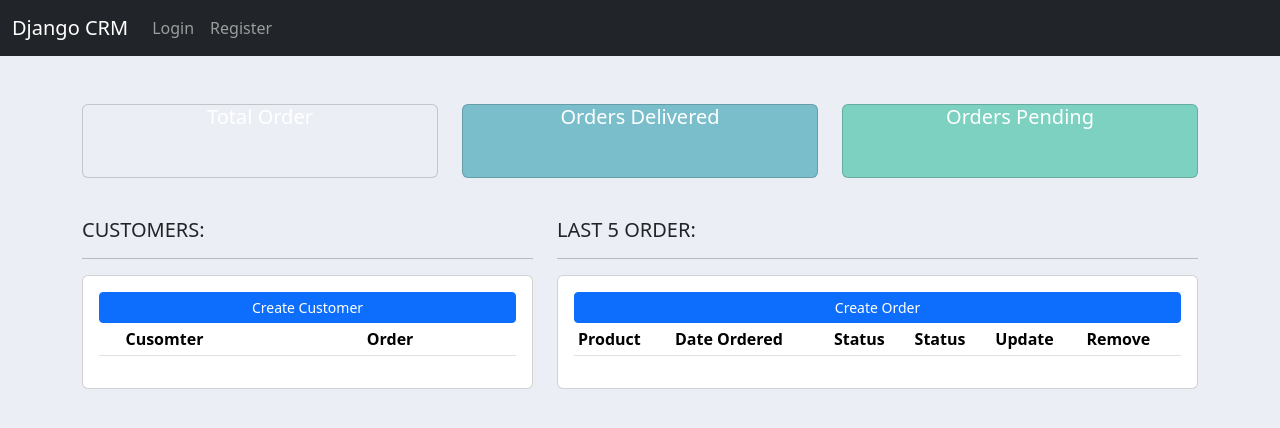
After one commit to rrvillareal23/Django-CRM, a Django app: page /installer_dashboard/ in a window 1280 px wide. The commit adds this page. Shown: the top 428 px of the page. Run offline with Django 4.2, Linux system fonts and the light colour scheme; lists and menus that the app fills with data are empty.

Commit message:
Created a customer and installer tab with different views

```diff
--- a/website/templates/base.html
+++ b/website/templates/base.html
@@ -5,6 +5,28 @@
     <meta name="viewport" content="width=device-width, initial-scale=1">
     <title>Django CRM</title>
     <link href="https://cdn.jsdelivr.net/npm/bootstrap@5.3.2/dist/css/bootstrap.min.css" rel="stylesheet" integrity="sha384-T3c6CoIi6uLrA9TneNEoa7RxnatzjcDSCmG1MXxSR1GAsXEV/Dwwykc2MPK8M2HN" crossorigin="anonymous">
+    <style>
+      #logo{
+
+      }
+
+      body{
+        background-color: #ebeff5
+      }
+      #total-orders {
+        background-color: #ebeff5;
+      }
+
+      #orders-delivered {
+        background-color: #7abecc;
+      }
+
+      #orders-pending {
+        background-color: #7CD1C0
+      }
+    </style>
+
+
   </head>
   <body>
 
--- a/website/templates/home.html
+++ b/website/templates/home.html
@@ -20,6 +20,7 @@
           <th scope="col">Zipcode</th>
           <th scope="col">Create At</th>
           <th scope="col">Installer</th>
+          <th scope="col">Tier</th>
           <th scope="col">Status</th>
 
           <th scope="col">ID</th>
@@ -38,6 +39,7 @@
             <td>{{ record.zipcode }}</td>
             <td>{{ record.created_at }}</td>
             <td>{{ record.installer_name }}</td>
+            <td>{{ record.project_tier }}</td>
             <td>{{ record.project_status }}</td>
 
             <td><a href="{% url 'record' record.id %}">{{ record.id }}</a></td>
--- /dev/null
+++ b/website/templates/installer_dashboard.html
@@ -0,0 +1,53 @@
+{% extends "base.html" %}
+
+{% block content %}
+
+{% include "installer_status.html" %}
+
+<br>
+<div class = "row">
+    <div class="col-md-5">
+        <h5>CUSTOMERS:</h5>
+        <hr>
+        <div class = "card card-body">
+            <a class = "btn btn-primary btn-sm btn-block" href="#">
+                Create Customer
+            </a>
+
+            <table class="table table-sm">
+                <tr>
+                    <th></th>
+                    <th>Cusomter</th>
+                    <th>Order</th>
+                </tr>
+
+            </table>
+        </div>
+    </div>
+
+    <div class="col-md-7">
+        <h5>LAST 5 ORDER:</h5>
+        <hr>
+        <div class = "card card-body">
+            <a class = "btn btn-primary btn-sm btn-block" href="#">
+                Create Order
+            </a>
+
+            <table class="table table-sm">
+                <tr>
+                    <th>Product</th>
+                    <th>Date Ordered</th>
+                    <th>Status</th>
+                    <th>Status</th>
+                    <th>Update</th>
+                    <th>Remove</th>
+                </tr>
+
+            </table>
+        </div>
+    </div>
+
+</div>
+
+
+{% endblock %}
--- /dev/null
+++ b/website/templates/installer_status.html
@@ -0,0 +1,44 @@
+<br>
+
+<div class="row">
+
+    <div class ="col">
+        <div class = "col-md">
+            <div class = "card text-center text-white mb-3" id = "total-orders">
+                <div class = "card-headers">
+                    <h5 class = "card-title"> Total Order </h5>
+                </div>
+                <div class = "card-body">
+                    <h3 class = "card-title"></h3>
+                </div>
+            </div>
+        </div>
+    </div>
+
+    <div class ="col">
+        <div class = "col-md">
+            <div class = "card text-center text-white mb-3" id = "orders-delivered">
+                <div class = "card-headers">
+                    <h5 class = "card-title"> Orders Delivered </h5>
+                </div>
+                <div class = "card-body">
+                    <h3 class = "card-title"></h3>
+                </div>
+            </div>
+        </div>
+    </div>
+
+    <div class ="col">
+        <div class = "col-md">
+            <div class = "card text-center text-white mb-3" id = "orders-pending">
+                <div class = "card-headers">
+                    <h5 class = "card-title"> Orders Pending </h5>
+                </div>
+                <div class = "card-body">
+                    <h3 class = "card-title"></h3>
+                </div>
+            </div>
+        </div>
+    </div>
+
+</div>
--- a/website/templates/navbar.html
+++ b/website/templates/navbar.html
@@ -12,6 +12,13 @@
             <li class="nav-item">
               <a class="nav-link" href="{% url 'add_record' %}">Add Record</a>
             </li>
+            <li class="nav-item">
+              <a class="nav-link" href="{% url 'customer' %}">Customer</a>
+            </li>
+
+            <li class="nav-item">
+              <a class="nav-link" href="{% url 'installer_dashboard' %}">Installer</a>
+            </li>
 
             <li class="nav-item">
               <a class="nav-link" href="{% url 'logout' %}">Logout</a>
@@ -24,6 +31,7 @@
             <li class="nav-item">
               <a class="nav-link" href="{% url 'register' %}">Register</a>
             </li>
+
           {% endif %}
         </ul>
       </div>
--- a/website/urls.py
+++ b/website/urls.py
@@ -3,6 +3,8 @@ from . import views
 
 urlpatterns = [
     path("", views.home, name='home'),
+    path("customer/", views.customer, name='customer'),
+    path("installer_dashboard/", views.installer_dashboard, name='installer_dashboard'),
     path("logout/", views.logout_user, name='logout'),
     path("register/", views.register_user, name='register'),
     path("record/<int:pk>", views.customer_record, name='record'),
--- a/website/views.py
+++ b/website/views.py
@@ -26,10 +26,17 @@ def home(request):
             messages.success(request, "You have been logged in!", extra_tags='success')
             return redirect('home')
         else:
-            messages.warning(request, "Error logging in, please try again...", extra_tags="warning")
+            messages.warning(request, "Error logging in, please try again...", extra_tags="danger")
             return redirect('home')
     else:
         return render(request, 'home.html', {'records':records, 'installers':installers})
+
+def customer(request):
+    return render(request,'customer.html')
+
+def installer_dashboard(request):
+    return render(request,'installer_dashboard.html')
+
 
 
 def logout_user(request):
```
Also changed, not shown: website/models.py (+11 -0 lines), website/templates/customer.html (added, +80 -0 lines), db.sqlite3, website/migrations/0004_record_project_tier.py (added).
